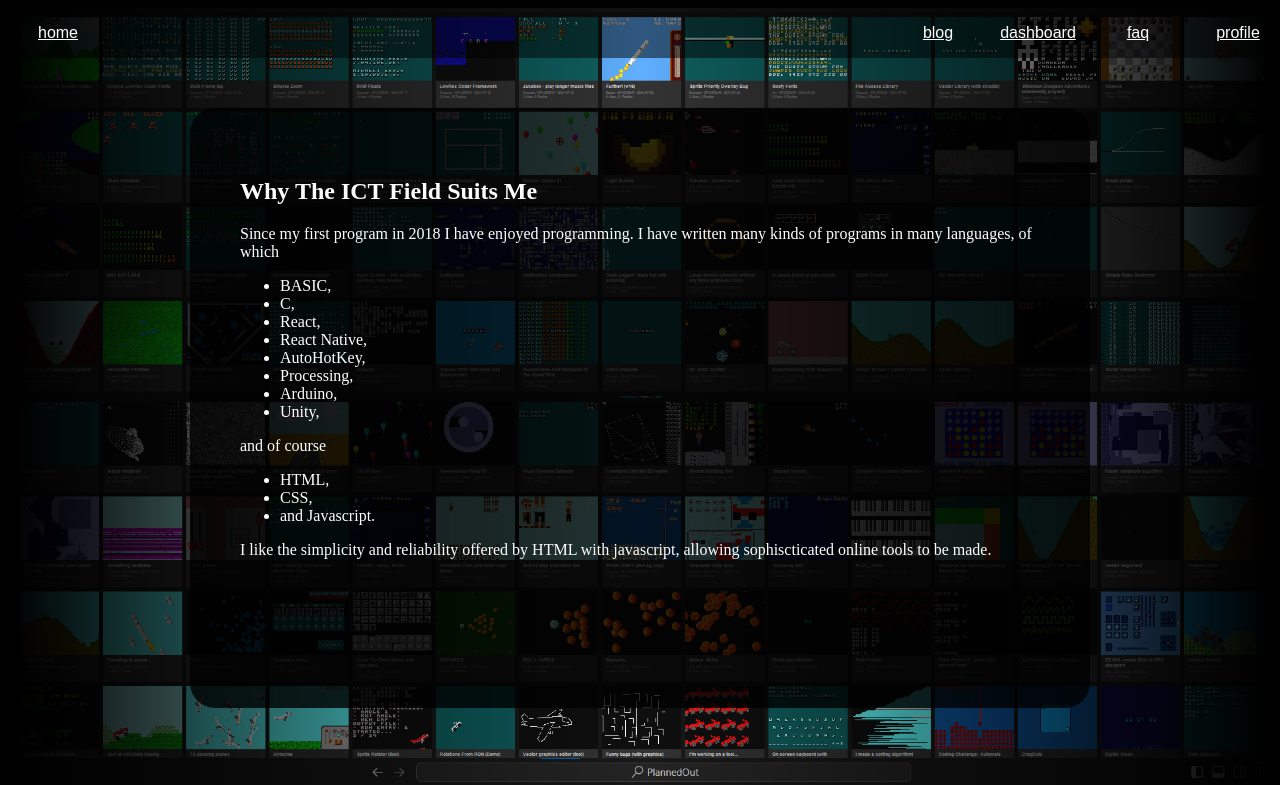
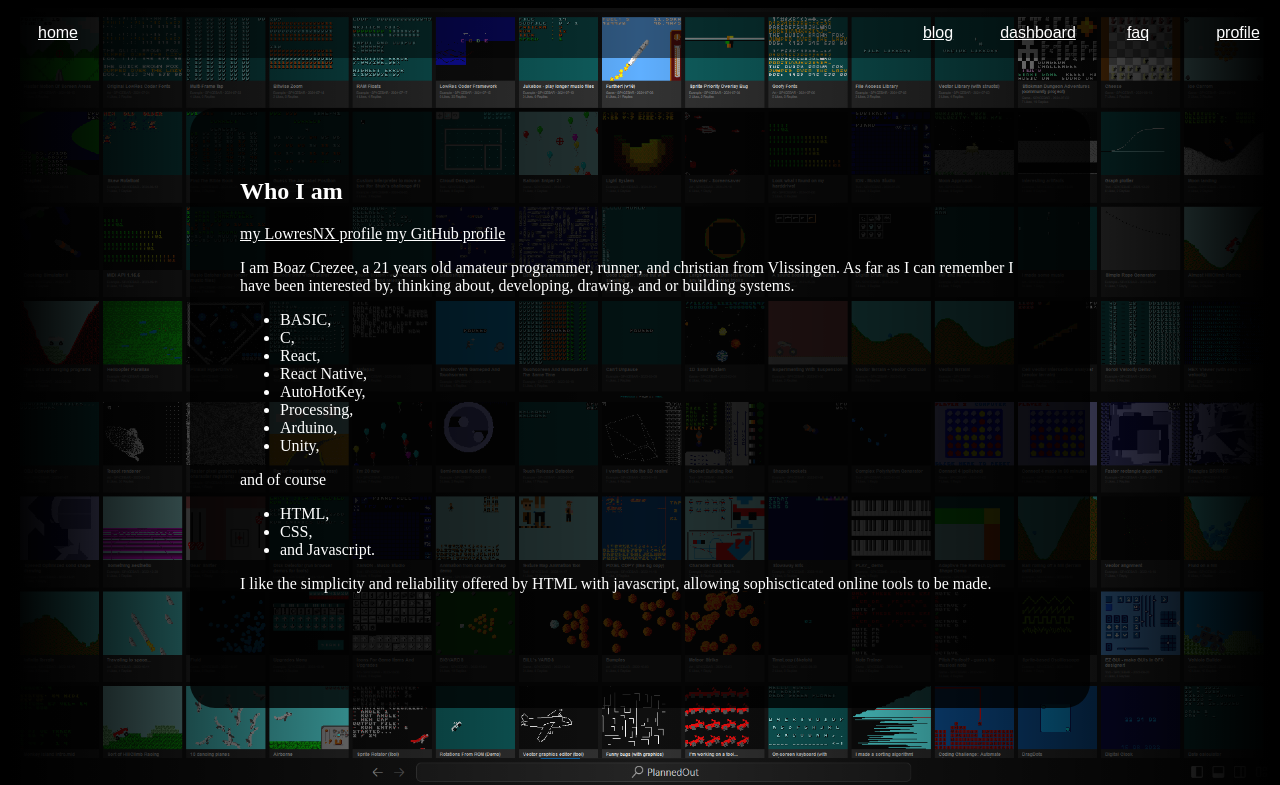
Before and after one commit to SP4CEBARsystems/PCO-website, a plain HTML site: page pages/profile.htm in a window 1280 px wide. Shown: the top 785 px of the page. Drawn offline with Linux system fonts and the light colour scheme.

Commit message:
added better titles to each page as well as some content ti the profile page

```diff
--- a/pages/profile.htm
+++ b/pages/profile.htm
@@ -41,9 +41,11 @@
             <article>
                 <div class="textAndImage, programsImageBackground">
                     <div class=textBackground>
-                        <h1>Why The ICT Field Suits Me</h1>
+                        <h1>Who I am</h1>
+						<a href="https://lowresnx.inutilis.com/user.php?id=1134">my LowresNX profile</a>
+						<a href="https://github.com/SP4CEBARsystems">my GitHub profile</a>
                         <p>
-                            Since my first program in 2018 I have enjoyed programming. I have written many kinds of programs in many languages, of which
+                            I am Boaz Crezee, a 21 years old amateur programmer, runner, and christian from Vlissingen. As far as I can remember I have been interested by, thinking about, developing, drawing, and or building systems.
                         </p>
                         <ul>
                             <li>BASIC,</li>
@@ -84,22 +86,6 @@
 </html>
 
 <!--
-https://placehold.co/600x400
-    ## The home page (landing page)
-
-    *The landing page of the site (index) is the page that the visitor arrives at when he enters the URL of your website (without a specific .html file). This is often also referred to as the home or index page.*
-
-    The purpose of this page is to give the audience of your pitch your opinion why you think the HBO-ICT programme and/or the ICT field suits you. As this page is only your own opinion, the content can never be wrong. At worst it can be incomplete. You are free in the way you want to demonstrate this. The challenge is to do it in an original way and use the available technology (HTML/CSS) to show what you have learned in the past period.
-
-    The page must contain at least:
-
-    - 2 images
-    - 2 links
-    - 2 paragraphs of text
-    - 1 list (ordered or unordered) or table.
--->
-
-<!--
 	## The Profile Page
 
 The purpose of this page is to give a brief idea of who you are. You could use this as an introduction to your pitch. The page should tell a member in the audience who you are. Where are you from? What hobbies do you have? Is there a specific movie you like to watch over and over again?
```
Also changed, not shown: pages/blog.htm (+2 -2 lines), pages/dashboard.htm (+2 -2 lines), pages/faq.htm (+2 -2 lines), pages/posts/post.htm (+1 -0 lines).
